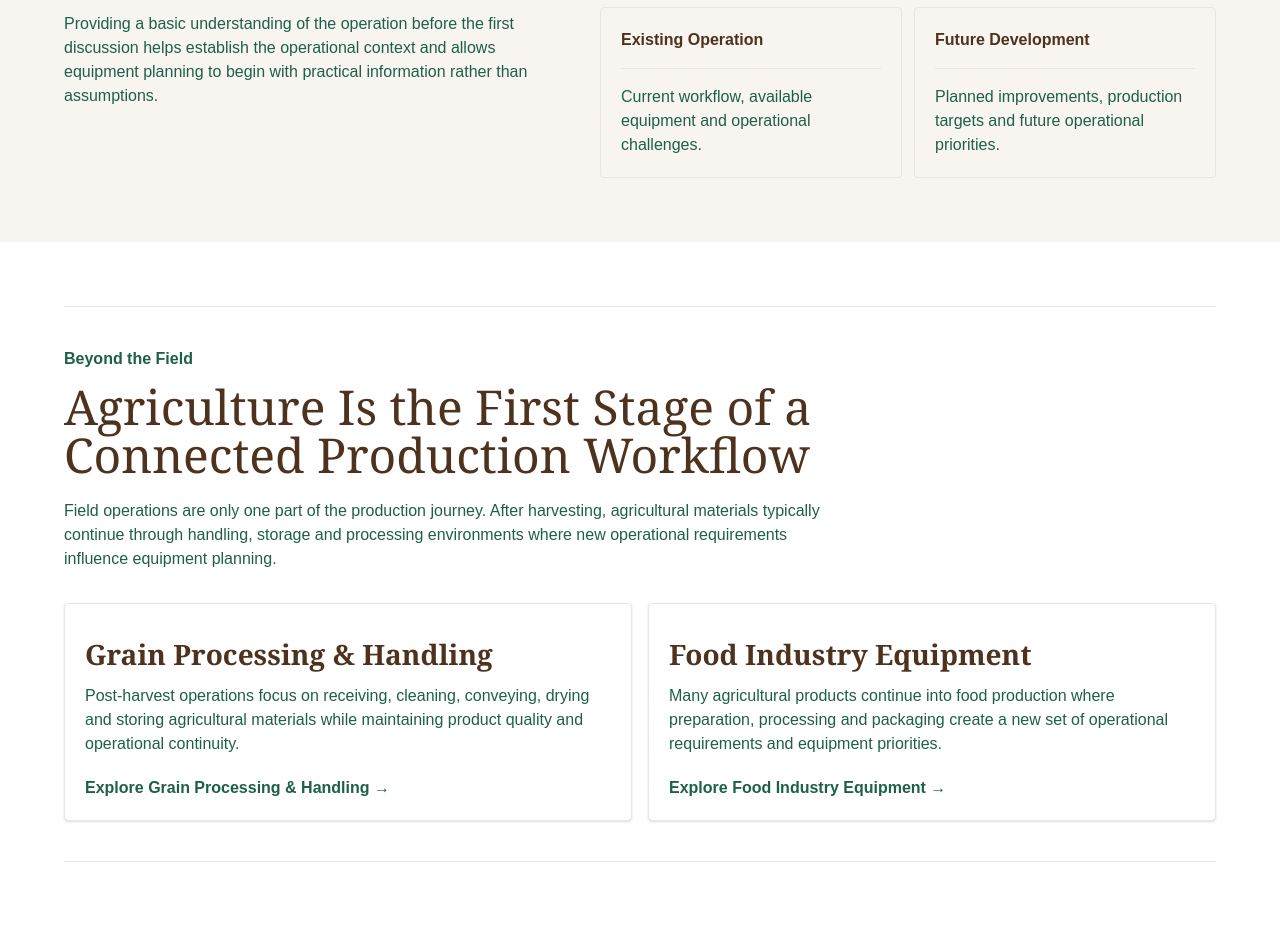
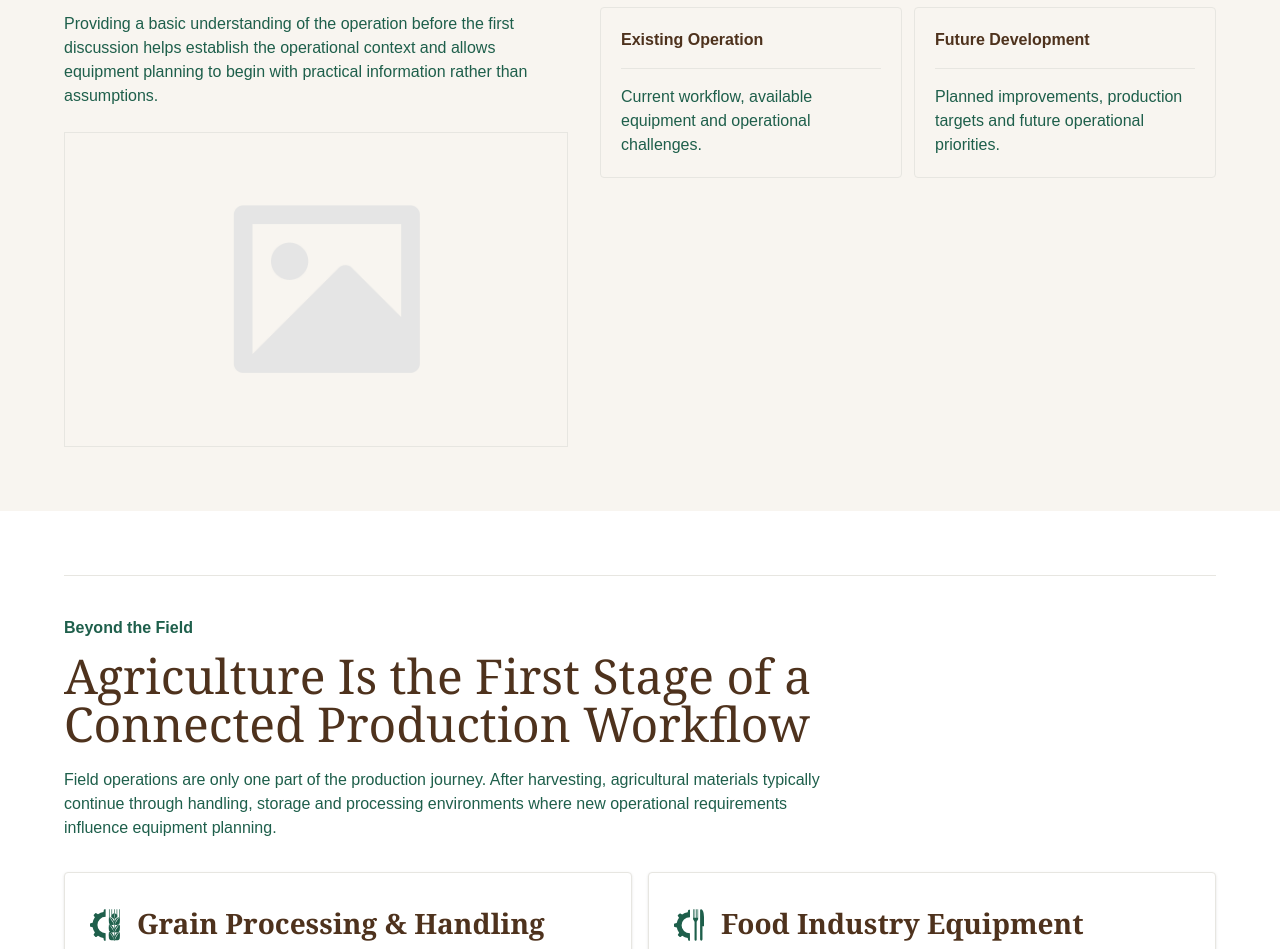
Before and after one commit to GROZILCHO/mall-agro-redesign, a Next.js app: page /products/agriculture in a window 1280 px wide. Shown: the part 3983-4932 px from the top of the page. Built offline with nearby package versions, Linux system fonts and the light colour scheme.

Commit message:
fix: use agriculture placeholder asset and align destination icons

```diff
--- a/src/app/products/components/CategoryLandingPage.js
+++ b/src/app/products/components/CategoryLandingPage.js
@@ -1,7 +1,7 @@
 import Link from 'next/link';
 import Image from 'next/image';
 import { categoryPageContent } from '../../../lib/content/categoryPages.js';
-import { getCategoryById } from '../../../lib/content/categories.js';
+import { categories, getCategoryById } from '../../../lib/content/categories.js';
 
 function toParagraphs(value) {
   if (Array.isArray(value)) {
@@ -23,6 +23,9 @@ export default function CategoryLandingPage({ categoryId, locale = 'en' }) {
   const imageSlots = richContent.imageSlots;
   const categoryIntentItems = richContent.categoryIntent.filter((intent) => intent?.trim());
   const isAgricultureUx = richContent.layoutVariant === 'agriculture-ux-v1';
+  const categoriesByRoute = new Map(
+    categories.map((item) => [item.locales[locale]?.route, item.locales[locale]]),
+  );
   const relatedCategoryCtaLabel = locale === 'ro' ? 'Vezi categoria →' : 'View category →';
 
   return (
@@ -334,6 +337,17 @@ export default function CategoryLandingPage({ categoryId, locale = 'en' }) {
                 {richContent.inquiryPreparation.intro}
               </p>
             )}
+            {isAgricultureUx && (
+              <div className="relative mt-6 aspect-[16/10] overflow-hidden border border-neutral bg-white" aria-hidden="true">
+                <Image
+                  src="/img-placeholder.png"
+                  alt=""
+                  fill
+                  sizes="(min-width: 1024px) 36vw, 100vw"
+                  className="object-cover"
+                />
+              </div>
+            )}
           </div>
           <div className={isAgricultureUx ? '' : 'lg:col-span-3'}>
             <ul className={`grid md:grid-cols-2 ${isAgricultureUx ? 'gap-3' : 'gap-4'}`}>
@@ -385,7 +399,10 @@ export default function CategoryLandingPage({ categoryId, locale = 'en' }) {
                 </div>
               </div>
               <div className="mt-8 grid gap-4 md:grid-cols-2">
-                {richContent.beyondField.links.map((item) => (
+                {richContent.beyondField.links.map((item) => {
+                  const destinationCategory = categoriesByRoute.get(item.href);
+
+                  return (
                   <Link
                     key={item.href}
                     href={item.href}
@@ -396,8 +413,20 @@ export default function CategoryLandingPage({ categoryId, locale = 'en' }) {
                         {item.eyebrow}
                       </span>
                     )}
-                    <span className="h3 mt-3 block">
-                      {item.label}
+                    <span className="mt-3 flex items-start gap-3">
+                      {isAgricultureUx && destinationCategory?.icon && (
+                        <Image
+                          src={destinationCategory.icon}
+                          alt=""
+                          width={40}
+                          height={40}
+                          aria-hidden="true"
+                          className="h-10 w-10 shrink-0"
+                        />
+                      )}
+                      <span className="h3 block">
+                        {item.label}
+                      </span>
                     </span>
                     {toParagraphs(item.body).map((paragraph) => (
                       <span key={paragraph} className="body mt-3 block text-menu">
@@ -413,7 +442,8 @@ export default function CategoryLandingPage({ categoryId, locale = 'en' }) {
                       </span>
                     )}
                   </Link>
-                ))}
+                  );
+                })}
               </div>
             </>
           ) : (
```
